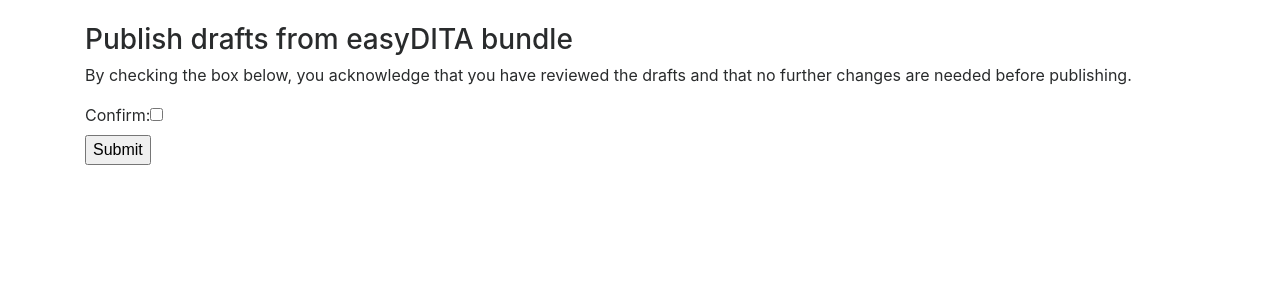
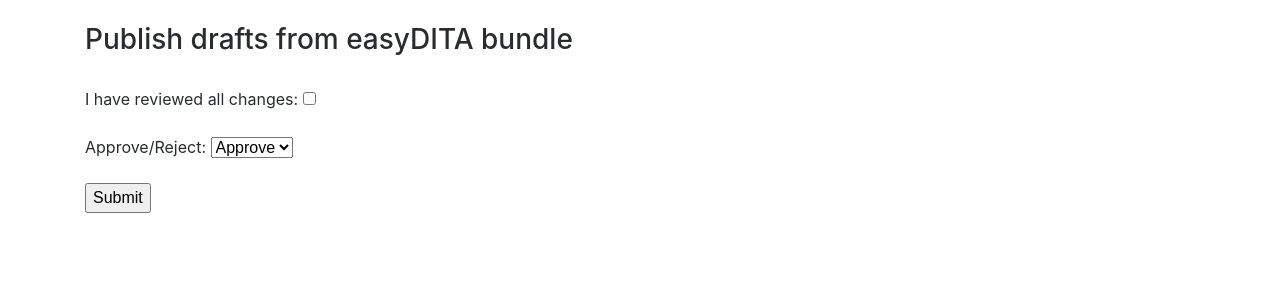
Before and after one commit to SFDO-Tooling/sfdoc, a Django app: template sfdoc/publish/templates/publish_form.html in a window 1280 px wide. Shown: the part 56-356 px from the top of the page. Run offline with Django 3.2, Linux system fonts and the light colour scheme; the template is opened without the code that fills it: values that come from a table or form of the project are taken from there, others are empty; parts of the project's set-up code (start-up, migrations or seed data) failed here and were passed over; some libraries are stand-ins or nearby versions.

Commit message:
approve/reject in form

```diff
--- a/sfdoc/publish/forms.py
+++ b/sfdoc/publish/forms.py
@@ -2,4 +2,13 @@
 
 
 class PublishToProductionForm(forms.Form):
-    confirm = forms.BooleanField()
+    APPROVE = 'approve'
+    REJECT = 'reject'
+    confirm = forms.BooleanField(label='I have reviewed all changes')
+    choice = forms.ChoiceField(
+        choices=((APPROVE, 'Approve'), (REJECT, 'Reject')),
+        label='Approve/Reject',
+    )
+
+    def accepted(self):
+        return self.cleaned_data['choice'] == self.APPROVE
--- a/sfdoc/publish/templates/publish_form.html
+++ b/sfdoc/publish/templates/publish_form.html
@@ -2,10 +2,10 @@
 
 {% block content %}
 <h3>Publish drafts from easyDITA bundle {{ bundle.easydita_id }}</h3>
-<p>By checking the box below, you acknowledge that you have reviewed the drafts and that no further changes are needed before publishing.</p>
 <form action="" method="post">
     {% csrf_token %}
-    {{ form }}
+    <br>
+    {{ form.as_p }}
     <p><input type="submit" value="Submit" /></p>
 </form>
 {% endblock content %}
```
Also changed, not shown: sfdoc/publish/views.py (+5 -2 lines).
